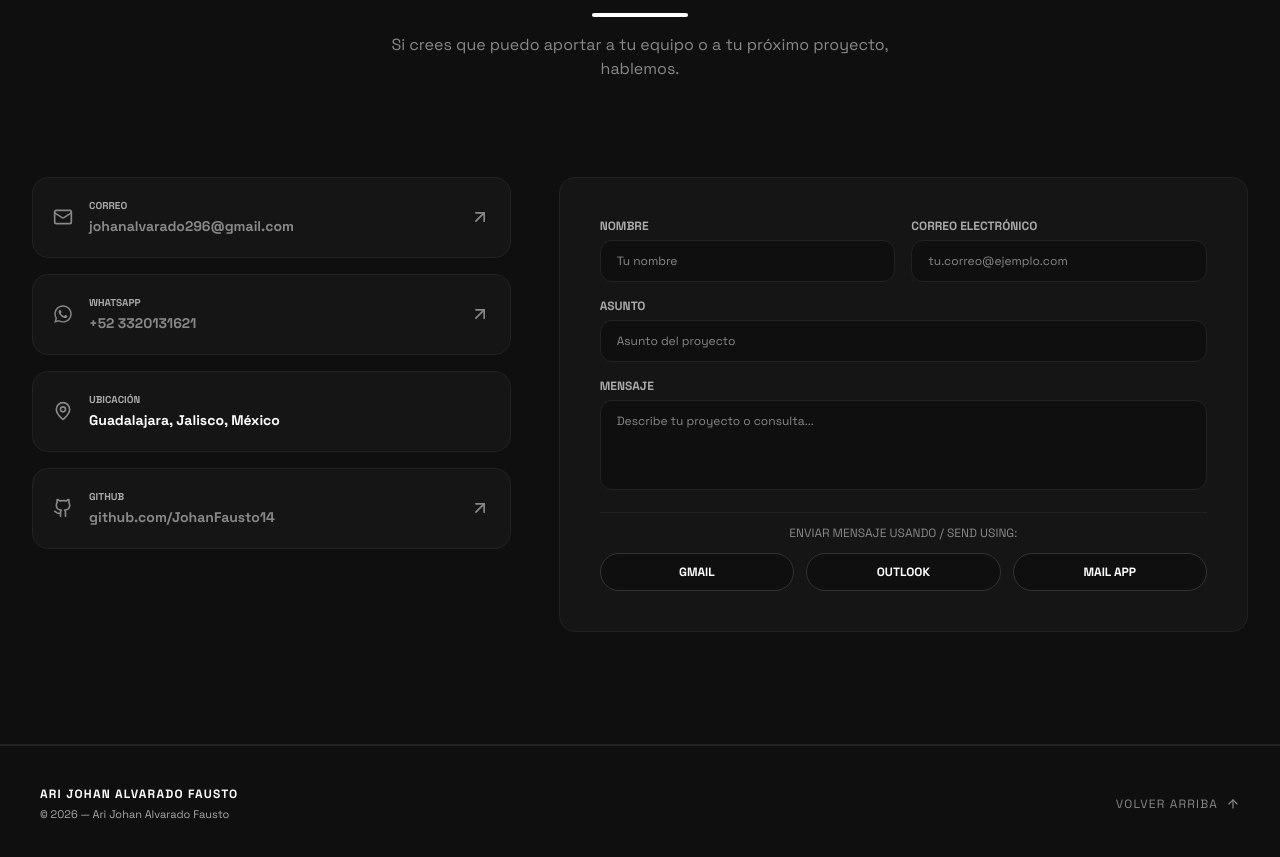
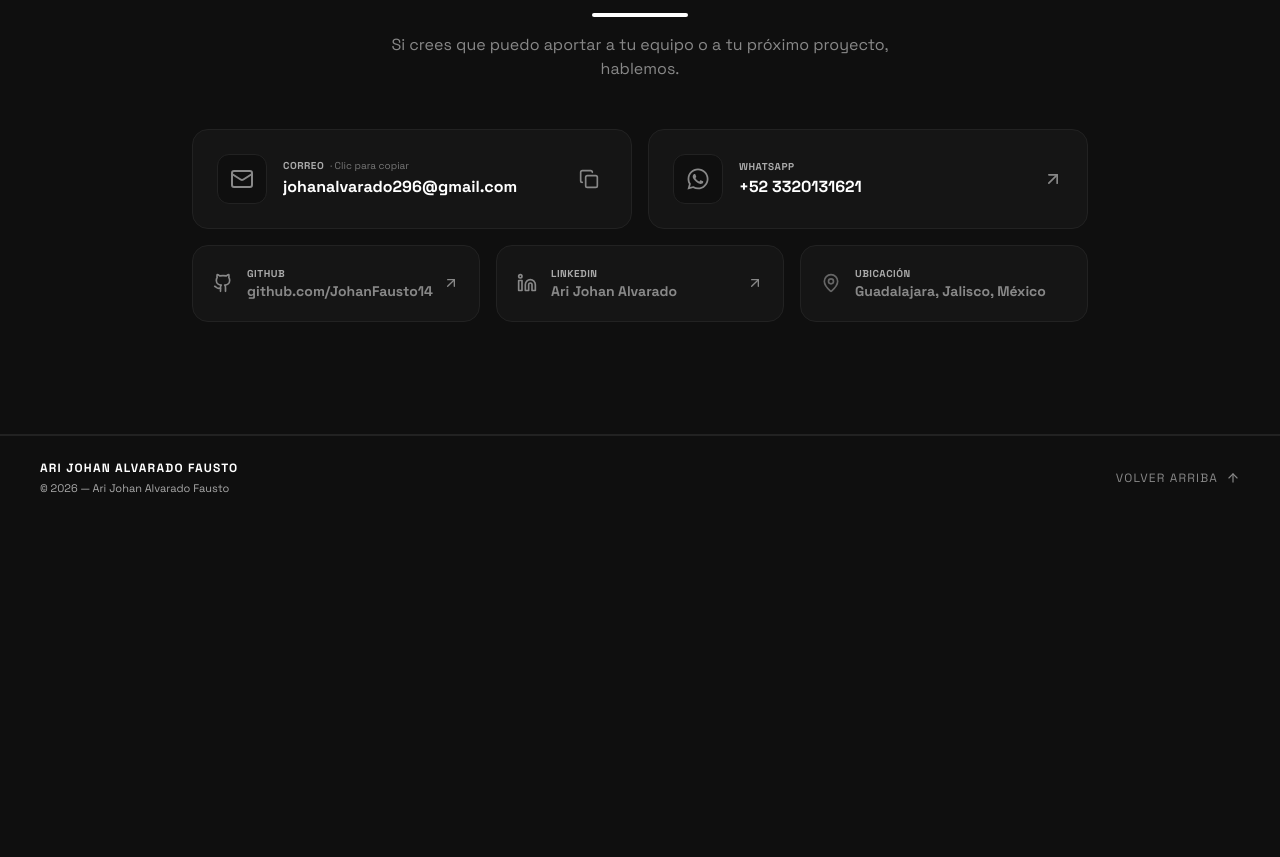
Before and after one commit to JohanFausto14/Portafolio, a React (Vite) app: page / in a window 1280 px wide. Shown: the part 8660-9517 px from the top of the page. After the commit the page ends 9180 px from the top, so only its background shows below. Built offline with nearby package versions, Linux system fonts and the light colour scheme.

Commit message:
contact updates

```diff
--- a/src/components/Contact.tsx
+++ b/src/components/Contact.tsx
@@ -1,5 +1,6 @@
+import { useState } from "react";
 import { motion } from "framer-motion";
-import { Mail, Github, ArrowUpRight, MapPin } from "lucide-react";
+import { Mail, Github, ArrowUpRight, MapPin, Linkedin, Copy, Check } from "lucide-react";
 import { FaWhatsapp } from "react-icons/fa";
 
 type Language = "en" | "es";
@@ -14,25 +15,17 @@ const translations = {
       title: "GET IN TOUCH",
       subtitle: "If you think I can bring value to your team or next project, let's talk.",
       email: "Email",
-      phone: "Phone",
+      clickToCopy: "Click to copy",
+      copied: "Copied to clipboard!",
+      phone: "WhatsApp",
       location: "Location",
       locationVal: "Guadalajara, Jalisco, Mexico",
       directEmail: "johanalvarado296@gmail.com",
       directPhone: "+52 3320131621",
       github: "https://github.com/JohanFausto14",
-      validationAlert: "Please fill in your name and message before sending.",
-      form: {
-        name: "Name",
-        email: "Email",
-        subject: "Subject",
-        message: "Message",
-        placeholders: {
-          name: "Your name",
-          email: "your.email@example.com",
-          subject: "Project subject",
-          message: "Describe your project or inquiry...",
-        },
-      },
+      linkedin: "https://www.linkedin.com/in/ari-johan-alvarado-fausto-a843b9427/",
+      githubHandle: "github.com/JohanFausto14",
+      linkedinHandle: "Ari Johan Alvarado",
     },
   },
   es: {
@@ -40,25 +33,17 @@ const translations = {
       title: "CONTACTO",
       subtitle: "Si crees que puedo aportar a tu equipo o a tu próximo proyecto, hablemos.",
       email: "Correo",
-      phone: "Teléfono",
+      clickToCopy: "Clic para copiar",
+      copied: "¡Copiado al portapapeles!",
+      phone: "WhatsApp",
       location: "Ubicación",
       locationVal: "Guadalajara, Jalisco, México",
       directEmail: "johanalvarado296@gmail.com",
       directPhone: "+52 3320131621",
       github: "https://github.com/JohanFausto14",
-      validationAlert: "Por favor escribe tu nombre y mensaje antes de enviar.",
-      form: {
-        name: "Nombre",
-        email: "Correo Electrónico",
-        subject: "Asunto",
-        message: "Mensaje",
-        placeholders: {
-          name: "Tu nombre",
-          email: "tu.correo@ejemplo.com",
-          subject: "Asunto del proyecto",
-          message: "Describe tu proyecto o consulta...",
-        },
-      },
+      linkedin: "https://www.linkedin.com/in/ari-johan-alvarado-fausto-a843b9427/",
+      githubHandle: "github.com/JohanFausto14",
+      linkedinHandle: "Ari Johan Alvarado",
     },
   },
 };
@@ -86,17 +71,24 @@ const InteractiveTitleText = ({ text }: { text: string }) => {
 
 const Contact = ({ language }: ContactProps) => {
   const t = translations[language];
+  const [copied, setCopied] = useState(false);
+
+  const handleCopyEmail = () => {
+    navigator.clipboard.writeText(t.contact.directEmail);
+    setCopied(true);
+    setTimeout(() => setCopied(false), 2200);
+  };
 
   return (
     <section id="contact" className="py-20 md:py-28 bg-[#0f0f0f] border-b border-[#222222]">
       <div className="max-w-7xl mx-auto px-4 sm:px-6 lg:px-8">
-        {/* Title with Letter Illumination */}
+        {/* Title with Letter Illumination & tightened bottom margin */}
         <motion.div
           initial={{ opacity: 0, y: 16 }}
           whileInView={{ opacity: 1, y: 0 }}
           transition={{ duration: 0.45, ease: "easeOut" }}
           viewport={{ once: true, margin: "-40px" }}
-          className="text-center mb-16 md:mb-24 transform-gpu"
+          className="text-center mb-8 md:mb-12 transform-gpu"
         >
           <h2 className="text-4xl md:text-6xl font-display font-black tracking-wide mb-3">
             <InteractiveTitleText text={t.contact.title} />
@@ -107,56 +99,87 @@ const Contact = ({ language }: ContactProps) => {
           </p>
         </motion.div>
 
-        <div className="grid grid-cols-1 lg:grid-cols-12 gap-12 items-start">
-          {/* Left: Contact Info Cards */}
-          <div className="lg:col-span-5 space-y-4">
-            {/* Email */}
-            <a
-              href={`mailto:${t.contact.directEmail}?subject=Contacto%20Portafolio`}
-              className="flex items-center justify-between p-5 bg-[#151515] border border-[#222222] hover:border-white transition-colors duration-200 group rounded-2xl"
+        {/* Contact Hub: Option C (2 Primary Direct Channels + 3 Secondary/Context Channels) */}
+        <div className="max-w-4xl mx-auto space-y-4">
+          {/* Row 1: Primary Direct Contact Channels */}
+          <div className="grid grid-cols-1 md:grid-cols-2 gap-4">
+            {/* Email -> Click to Copy to Clipboard */}
+            <button
+              type="button"
+              onClick={handleCopyEmail}
+              title={copied ? t.contact.copied : `${t.contact.email} — ${t.contact.clickToCopy}`}
+              aria-label={copied ? t.contact.copied : `${t.contact.email} — ${t.contact.clickToCopy}`}
+              className={`w-full text-left flex items-center justify-between p-6 bg-[#151515] border transition-all duration-200 group rounded-2xl cursor-pointer ${
+                copied
+                  ? "border-emerald-500/60 shadow-[0_0_24px_rgba(16,185,129,0.12)]"
+                  : "border-[#222222] hover:border-white"
+              }`}
             >
-              <div className="flex items-center space-x-4">
-                <Mail className="w-5 h-5 text-[#888888] group-hover:text-white transition-colors" />
-                <div>
-                  <span className="text-[10px] font-tech text-[#aaaaaa] font-bold block uppercase">{t.contact.email}</span>
-                  <span className="text-xs sm:text-sm font-tech font-bold text-[#888888] group-hover:text-white transition-colors">
+              <div className="flex items-center space-x-4 min-w-0">
+                <div
+                  className={`p-3 rounded-xl bg-[#0f0f0f] border transition-colors shrink-0 ${
+                    copied
+                      ? "border-emerald-500/50 text-emerald-400"
+                      : "border-[#222222] group-hover:border-white/40 text-[#888888] group-hover:text-white"
+                  }`}
+                >
+                  <Mail className="w-6 h-6" />
+                </div>
+                <div className="min-w-0">
+                  <div className="flex items-center gap-1.5 mb-0.5">
+                    <span className="text-[10px] font-tech text-[#aaaaaa] font-bold uppercase tracking-wider shrink-0">
+                      {t.contact.email}
+                    </span>
+                    <span
+                      className={`text-[10px] font-tech transition-colors truncate ${
+                        copied ? "text-emerald-400 font-bold" : "text-[#777777] font-normal"
+                      }`}
+                    >
+                      · {copied ? t.contact.copied : t.contact.clickToCopy}
+                    </span>
+                  </div>
+                  <span className="text-sm sm:text-base font-tech font-bold text-white group-hover:text-white transition-colors truncate block">
                     {t.contact.directEmail}
                   </span>
                 </div>
               </div>
-              <ArrowUpRight className="w-5 h-5 text-[#888888] group-hover:text-white transition-colors" />
-            </a>
+              <div
+                className={`p-2 rounded-lg transition-all shrink-0 ml-3 ${
+                  copied
+                    ? "text-emerald-400 bg-emerald-500/10"
+                    : "text-[#888888] group-hover:text-white group-hover:scale-110"
+                }`}
+              >
+                {copied ? <Check className="w-5 h-5" /> : <Copy className="w-5 h-5" />}
+              </div>
+            </button>
 
-            {/* WhatsApp */}
+            {/* WhatsApp -> Direct Chat */}
             <a
               href={`https://wa.me/${t.contact.directPhone.replace(/[^\d]/g, "")}`}
               target="_blank"
               rel="noopener noreferrer"
-              className="flex items-center justify-between p-5 bg-[#151515] border border-[#222222] hover:border-white transition-colors duration-200 group rounded-2xl"
+              className="flex items-center justify-between p-6 bg-[#151515] border border-[#222222] hover:border-white transition-colors duration-200 group rounded-2xl"
             >
               <div className="flex items-center space-x-4">
-                <FaWhatsapp className="w-5 h-5 text-[#888888] group-hover:text-white transition-colors" />
+                <div className="p-3 rounded-xl bg-[#0f0f0f] border border-[#222222] group-hover:border-white/40 transition-colors">
+                  <FaWhatsapp className="w-6 h-6 text-[#888888] group-hover:text-white transition-colors" />
+                </div>
                 <div>
-                  <span className="text-[10px] font-tech text-[#aaaaaa] font-bold block uppercase">WHATSAPP</span>
-                  <span className="text-xs sm:text-sm font-tech font-bold text-[#888888] group-hover:text-white transition-colors">
+                  <span className="text-[10px] font-tech text-[#aaaaaa] font-bold block uppercase tracking-wider">
+                    {t.contact.phone}
+                  </span>
+                  <span className="text-sm sm:text-base font-tech font-bold text-white group-hover:text-white transition-colors">
                     {t.contact.directPhone}
                   </span>
                 </div>
               </div>
-              <ArrowUpRight className="w-5 h-5 text-[#888888] group-hover:text-white transition-colors" />
+              <ArrowUpRight className="w-5 h-5 text-[#888888] group-hover:text-white group-hover:translate-x-0.5 group-hover:-translate-y-0.5 transition-all shrink-0 ml-3" />
             </a>
+          </div>
 
-            {/* Location */}
-            <div className="flex items-center p-5 bg-[#151515] border border-[#222222] rounded-2xl space-x-4">
-              <MapPin className="w-5 h-5 text-[#888888]" />
-              <div>
-                <span className="text-[10px] font-tech text-[#aaaaaa] font-bold block uppercase">{t.contact.location}</span>
-                <span className="text-xs sm:text-sm font-tech font-bold text-white">
-                  {t.contact.locationVal}
-                </span>
-              </div>
-            </div>
-
+          {/* Row 2: Secondary Exploration & Context Channels */}
+          <div className="grid grid-cols-1 sm:grid-cols-3 gap-4">
             {/* GitHub */}
             <a
               href={t.contact.github}
@@ -164,138 +187,55 @@ const Contact = ({ language }: ContactProps) => {
               rel="noopener noreferrer"
               className="flex items-center justify-between p-5 bg-[#151515] border border-[#222222] hover:border-white transition-colors duration-200 group rounded-2xl"
             >
-              <div className="flex items-center space-x-4">
-                <Github className="w-5 h-5 text-[#888888] group-hover:text-white transition-colors" />
-                <div>
-                  <span className="text-[10px] font-tech text-[#aaaaaa] font-bold block uppercase">GITHUB</span>
-                  <span className="text-xs sm:text-sm font-tech font-bold text-[#888888] group-hover:text-white transition-colors">
-                    github.com/JohanFausto14
+              <div className="flex items-center space-x-3.5 min-w-0">
+                <Github className="w-5 h-5 text-[#888888] group-hover:text-white transition-colors shrink-0" />
+                <div className="min-w-0">
+                  <span className="text-[10px] font-tech text-[#aaaaaa] font-bold block uppercase tracking-wider">
+                    GITHUB
+                  </span>
+                  <span className="text-xs sm:text-sm font-tech font-bold text-[#888888] group-hover:text-white transition-colors truncate block">
+                    {t.contact.githubHandle}
                   </span>
                 </div>
               </div>
-              <ArrowUpRight className="w-5 h-5 text-[#888888] group-hover:text-white transition-colors" />
+              <ArrowUpRight className="w-4 h-4 text-[#888888] group-hover:text-white group-hover:translate-x-0.5 group-hover:-translate-y-0.5 transition-all shrink-0 ml-2" />
             </a>
-          </div>
 
-          {/* Right: Contact Form */}
-          <div className="lg:col-span-7 bg-[#151515] border border-[#222222] hover:border-white transition-all duration-300 p-8 sm:p-10 rounded-2xl group">
-            <form className="space-y-4">
-              <div className="grid grid-cols-1 md:grid-cols-2 gap-4">
-                <div>
-                  <label htmlFor="name" className="block text-xs font-tech text-[#aaaaaa] mb-1.5 font-bold uppercase">
-                    {t.contact.form.name}
-                  </label>
-                  <input
-                    type="text"
-                    id="name"
-                    name="name"
-                    required
-                    className="w-full px-4 py-3 bg-[#0f0f0f] border border-[#222222] focus:border-white outline-none text-white text-xs font-tech transition-colors rounded-xl"
-                    placeholder={t.contact.form.placeholders.name}
-                  />
-                </div>
-                <div>
-                  <label htmlFor="email" className="block text-xs font-tech text-[#aaaaaa] mb-1.5 font-bold uppercase">
-                    {t.contact.form.email}
-                  </label>
-                  <input
-                    type="email"
-                    id="email"
-                    name="email"
-                    required
-                    className="w-full px-4 py-3 bg-[#0f0f0f] border border-[#222222] focus:border-white outline-none text-white text-xs font-tech transition-colors rounded-xl"
-                    placeholder={t.contact.form.placeholders.email}
-                  />
+            {/* LinkedIn */}
+            <a
+              href={t.contact.linkedin}
+              target="_blank"
+              rel="noopener noreferrer"
+              className="flex items-center justify-between p-5 bg-[#151515] border border-[#222222] hover:border-white transition-colors duration-200 group rounded-2xl"
+            >
+              <div className="flex items-center space-x-3.5 min-w-0">
+                <Linkedin className="w-5 h-5 text-[#888888] group-hover:text-white transition-colors shrink-0" />
+                <div className="min-w-0">
+                  <span className="text-[10px] font-tech text-[#aaaaaa] font-bold block uppercase tracking-wider">
+                    LINKEDIN
+                  </span>
+                  <span className="text-xs sm:text-sm font-tech font-bold text-[#888888] group-hover:text-white transition-colors truncate block">
+                    {t.contact.linkedinHandle}
+                  </span>
                 </div>
               </div>
-              <div>
-                <label htmlFor="subject" className="block text-xs font-tech text-[#aaaaaa] mb-1.5 font-bold uppercase">
-                  {t.contact.form.subject}
-                </label>
-                <input
-                  type="text"
-                  id="subject"
-                  name="subject"
-                  required
-                  className="w-full px-4 py-3 bg-[#0f0f0f] border border-[#222222] focus:border-white outline-none text-white text-xs font-tech transition-colors rounded-xl"
-                  placeholder={t.contact.form.placeholders.subject}
-                />
-              </div>
-              <div>
-                <label htmlFor="message" className="block text-xs font-tech text-[#aaaaaa] mb-1.5 font-bold uppercase">
-                  {t.contact.form.message}
-                </label>
-                <textarea
-                  id="message"
-                  name="message"
-                  required
-                  rows={4}
-                  className="w-full px-4 py-3 bg-[#0f0f0f] border border-[#222222] focus:border-white outline-none text-white text-xs font-tech transition-colors resize-none rounded-xl"
-                  placeholder={t.contact.form.placeholders.message}
-                />
-              </div>
-              <div className="pt-3 border-t border-[#222222]">
-                <p className="text-xs font-tech text-[#888888] mb-3 text-center uppercase">
-                  Enviar mensaje usando / Send using:
-                </p>
-                <div className="grid grid-cols-3 gap-3">
-                  <button
-                    type="button"
-                    onClick={() => {
-                      const name = (document.getElementById("name") as HTMLInputElement).value;
-                      const subject = (document.getElementById("subject") as HTMLInputElement).value;
-                      const message = (document.getElementById("message") as HTMLTextAreaElement).value;
-                      if (!name || !message) {
-                        alert(t.contact.validationAlert);
-                        return;
-                      }
-                      const email = t.contact.directEmail;
-                      const link = `https://mail.google.com/mail/?view=cm&fs=1&to=${email}&su=${encodeURIComponent(subject)} - Portafolio (${encodeURIComponent(name)})&body=${encodeURIComponent(message)}`;
-                      window.open(link, "_blank");
-                    }}
-                    className="py-2.5 bg-[#0f0f0f] border border-[#333333] hover:border-white text-white font-tech font-bold text-xs uppercase transition-all rounded-full"
-                  >
-                    Gmail
-                  </button>
-                  <button
-                    type="button"
-                    onClick={() => {
-                      const name = (document.getElementById("name") as HTMLInputElement).value;
-                      const subject = (document.getElementById("subject") as HTMLInputElement).value;
-                      const message = (document.getElementById("message") as HTMLTextAreaElement).value;
-                      if (!name || !message) {
-                        alert(t.contact.validationAlert);
-                        return;
-                      }
-                      const email = t.contact.directEmail;
-                      const link = `https://outlook.live.com/mail/0/deeplink/compose?to=${email}&subject=${encodeURIComponent(subject)} - Portafolio (${encodeURIComponent(name)})&body=${encodeURIComponent(message)}`;
-                      window.open(link, "_blank");
-                    }}
-                    className="py-2.5 bg-[#0f0f0f] border border-[#333333] hover:border-white text-white font-tech font-bold text-xs uppercase transition-all rounded-full"
-                  >
-                    Outlook
-                  </button>
-                  <button
-                    type="button"
-                    onClick={() => {
-                      const name = (document.getElementById("name") as HTMLInputElement).value;
-                      const subject = (document.getElementById("subject") as HTMLInputElement).value;
-                      const message = (document.getElementById("message") as HTMLTextAreaElement).value;
-                      if (!name || !message) {
-                        alert(t.contact.validationAlert);
-                        return;
-                      }
-                      const email = t.contact.directEmail;
-                      const link = `mailto:${email}?subject=${encodeURIComponent(subject)} - Portafolio (${encodeURIComponent(name)})&body=${encodeURIComponent(message)}`;
-                      window.location.href = link;
-                    }}
-                    className="py-2.5 bg-[#0f0f0f] border border-[#333333] hover:border-white text-white font-tech font-bold text-xs uppercase transition-all rounded-full"
-                  >
-                    Mail App
-                  </button>
+              <ArrowUpRight className="w-4 h-4 text-[#888888] group-hover:text-white group-hover:translate-x-0.5 group-hover:-translate-y-0.5 transition-all shrink-0 ml-2" />
+            </a>
+
+            {/* Location (Informativa, sin flecha, sin cursor pointer, sin hover de enlace) */}
+            <div className="flex items-center p-5 bg-[#151515] border border-[#222222] rounded-2xl cursor-default select-none">
+              <div className="flex items-center space-x-3.5 min-w-0">
+                <MapPin className="w-5 h-5 text-[#666666] shrink-0" />
+                <div className="min-w-0">
+                  <span className="text-[10px] font-tech text-[#aaaaaa] font-bold block uppercase tracking-wider">
+                    {t.contact.location}
+                  </span>
+                  <span className="text-xs sm:text-sm font-tech font-bold text-[#888888] truncate block">
+                    {t.contact.locationVal}
+                  </span>
                 </div>
               </div>
-            </form>
+            </div>
           </div>
         </div>
       </div>
--- a/src/components/Footer.tsx
+++ b/src/components/Footer.tsx
@@ -21,7 +21,7 @@ const Footer = ({ language }: FooterProps) => {
   const t = translations[language];
 
   return (
-    <footer className="bg-[#0f0f0f] py-10 border-t border-[#222222]">
+    <footer className="bg-[#0f0f0f] py-6 border-t border-[#222222]">
       <div className="max-w-[1450px] mx-auto px-6 sm:px-10 flex flex-col sm:flex-row items-center justify-between gap-4">
         <div>
           <span className="text-xs font-tech font-bold text-white block uppercase tracking-widest">
```
